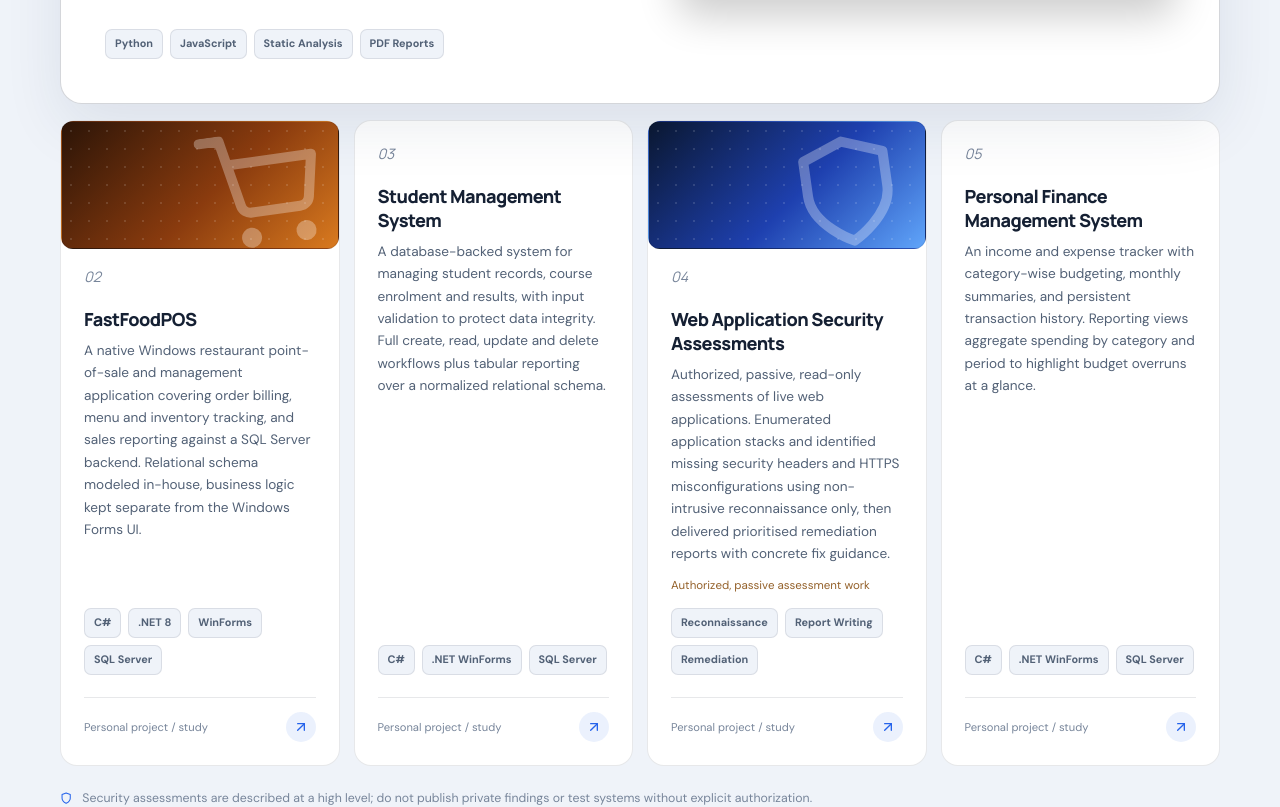
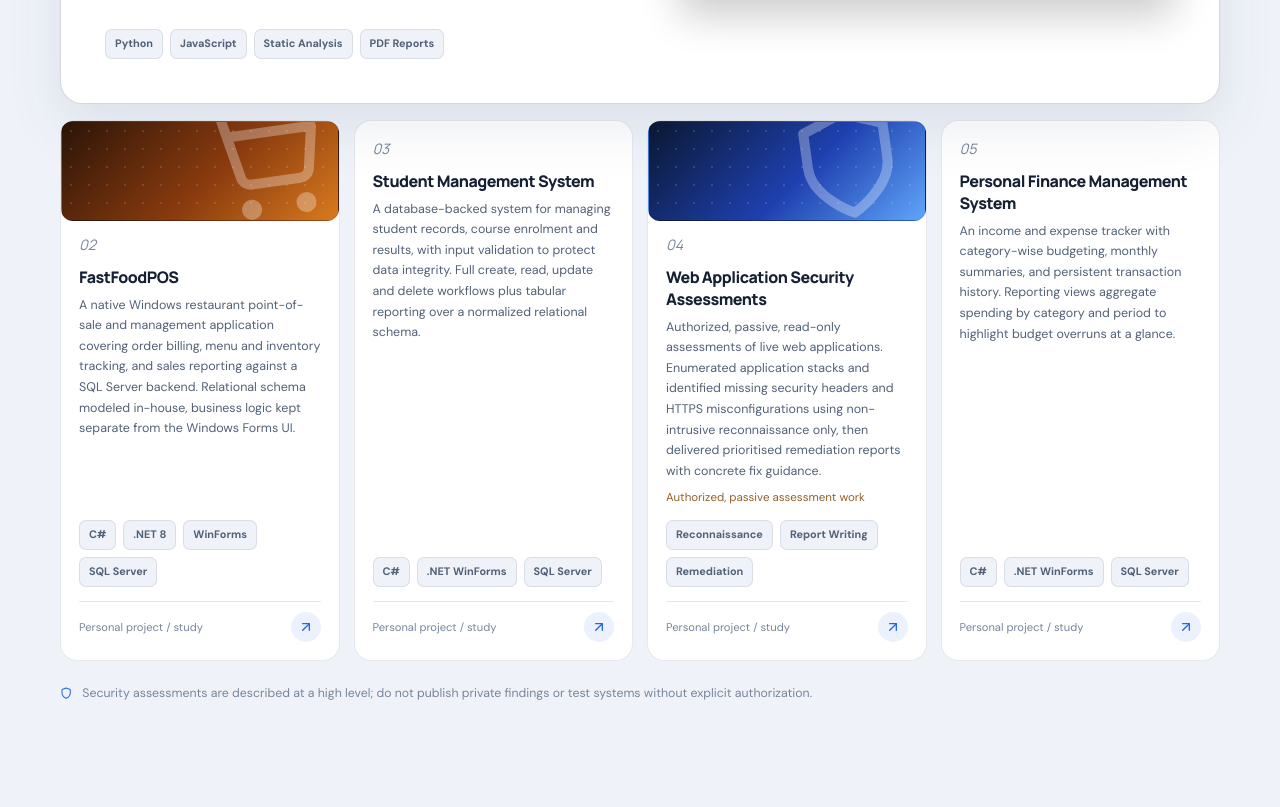
Before and after one commit to muhammadsaqlain-tech/saqlain-portfolio, a React (Vite) app: page / in a window 1280 px wide. Shown: the part 3760-4567 px from the top of the page. Built offline with nearby package versions, Linux system fonts and the light colour scheme.

Commit message:
Projects: compact card sizing for 4-column grid

```diff
--- a/src/styles.css
+++ b/src/styles.css
@@ -222,16 +222,16 @@ img { display: block; max-width: 100%; }
 .terminal-warning { color: #f4c27c; }
 .terminal-content small { display: block; margin-top: 15px; color: #60738e; font: .66rem var(--body); }
 .project-grid { display: grid; grid-template-columns: repeat(4, minmax(0, 1fr)); gap: 14px; margin-top: 16px; }
-.project-card { display: flex; flex-direction: column; min-height: 315px; padding: 23px; border: 1px solid var(--line); border-radius: 17px; background: var(--panel); transition: transform .24s ease, border-color .24s ease, box-shadow .24s ease; }
+.project-card { display: flex; flex-direction: column; padding: 18px; border: 1px solid var(--line); border-radius: 17px; background: var(--panel); transition: transform .24s ease, border-color .24s ease, box-shadow .24s ease; }
 .project-card:hover { transform: translateY(-5px); border-color: var(--line-strong); box-shadow: var(--shadow); }
-.project-card-top { display: flex; justify-content: space-between; align-items: center; margin-bottom: 21px; }
+.project-card-top { display: flex; justify-content: space-between; align-items: center; margin-bottom: 12px; }
 .project-icon { display: grid; place-items: center; width: 43px; height: 43px; border: 1px solid var(--line); border-radius: 12px; color: var(--accent); background: var(--accent-soft); font-size: 1.18rem; }
 .project-number { color: var(--faint); font: italic .9rem var(--display); }
-.project-card h3 { margin: 0 0 9px; font: 800 1.13rem var(--display); letter-spacing: -.03em; }
-.project-card > p { margin: 0 0 16px; color: var(--muted); font-size: .85rem; flex: 1; }
+.project-card h3 { margin: 0 0 7px; font: 800 1.0rem var(--display); letter-spacing: -.03em; }
+.project-card > p { margin: 0 0 12px; color: var(--muted); font-size: .78rem; flex: 1; }
 .project-note { color: var(--warm); font-size: .72rem; margin: -5px 0 13px; }
 .project-card .tag-row { margin-top: auto; }
-.project-card-bottom { display: flex; align-items: center; justify-content: space-between; gap: 10px; margin-top: 22px; padding-top: 14px; border-top: 1px solid var(--line); color: var(--faint); font-size: .7rem; }
+.project-card-bottom { display: flex; align-items: center; justify-content: space-between; gap: 10px; margin-top: 14px; padding-top: 10px; border-top: 1px solid var(--line); color: var(--faint); font-size: .7rem; }
 .project-arrow { display: grid; place-items: center; width: 30px; height: 30px; border-radius: 50%; background: var(--accent-soft); color: var(--accent); font-size: 1rem; }
 .projects-footnote { display: flex; align-items: flex-start; gap: 10px; margin: 22px 0 0; color: var(--faint); font-size: .77rem; }
 .projects-footnote svg { flex: 0 0 auto; margin-top: 4px; color: var(--accent); }
@@ -384,7 +384,7 @@ a.contact-detail:hover .contact-detail-arrow { transform: translate(3px, -3px);
 
 
 /* Project cover art — abstract and decorative, never a fake screenshot */
-.project-visual { position: relative; height: 128px; margin: -23px -23px 18px; overflow: hidden; border-radius: 12px; border: 1px solid var(--line); }
+.project-visual { position: relative; height: 100px; margin: -18px -18px 14px; overflow: hidden; border-radius: 12px; border: 1px solid var(--line); }
 .project-visual::after { content: ""; position: absolute; inset: 0; background-image: radial-gradient(rgba(255, 255, 255, .13) 1px, transparent 1px); background-size: 18px 18px; }
 .pv-icon { position: absolute; right: 16px; bottom: -22px; font-size: 7.5rem; line-height: 1; color: rgba(255, 255, 255, .3); transform: rotate(-8deg); transition: transform .35s ease, color .35s ease; }
 .project-card:hover .pv-icon { transform: rotate(-3deg) scale(1.07); color: rgba(255, 255, 255, .45); }
```
